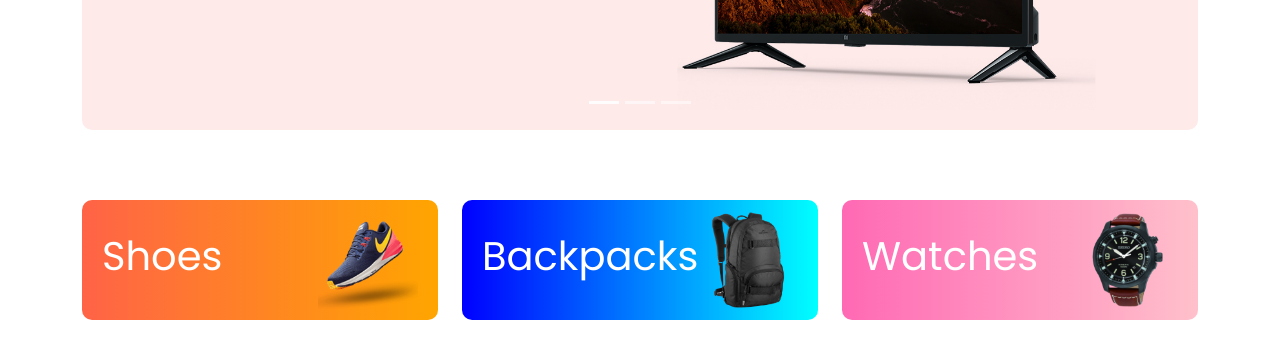
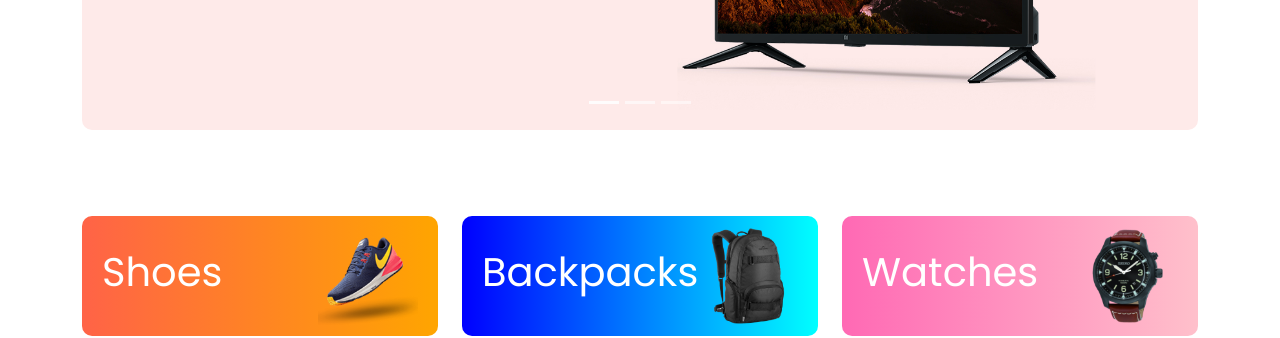
Before and after one commit to siamparvez44/pandacommerce, a plain HTML site: page index.html in a window 1280 px wide. Shown: the part 483-821 px from the top of the page. Drawn offline with nearby package versions, Linux system fonts and the light colour scheme.

Commit message:
[ADD] comments

```diff
--- a/index.html
+++ b/index.html
@@ -5,9 +5,14 @@
     <meta name="viewport" content="width=device-width, initial-scale=1.0">
     <title>Panda Commerce</title>
     <link rel="shortcut icon" href="images/icon.png" type="image/x-icon">
-    <link href="https://cdn.jsdelivr.net/npm/bootstrap@5.0.0-beta1/dist/css/bootstrap.min.css" rel="stylesheet" integrity="sha384-giJF6kkoqNQ00vy+HMDP7azOuL0xtbfIcaT9wjKHr8RbDVddVHyTfAAsrekwKmP1" crossorigin="anonymous">
+
+    <!-- google fonts -->
     <link rel="preconnect" href="https://fonts.gstatic.com">
     <link href="https://fonts.googleapis.com/css2?family=Poppins&display=swap" rel="stylesheet">
+
+    <!-- bootstrap 5 css cdn -->
+    <link href="https://cdn.jsdelivr.net/npm/bootstrap@5.0.0-beta1/dist/css/bootstrap.min.css" rel="stylesheet" integrity="sha384-giJF6kkoqNQ00vy+HMDP7azOuL0xtbfIcaT9wjKHr8RbDVddVHyTfAAsrekwKmP1" crossorigin="anonymous">
+
     <link rel="stylesheet" href="style.css">
 </head>
 <body>
@@ -98,19 +103,19 @@
 
     <div class="container categories">
         <div class="row">
-            <div class="col-md-4">
+            <div class="col-lg-4 col-md-6 my-3">
                 <div class="cat1 d-flex justify-content-between align-items-center">
                     <a href="#shoes"><h1>Shoes</h1></a>
                     <img src="images/categories/shoes.png" alt="">
                 </div>
             </div>
-            <div class="col-md-4">
+            <div class="col-lg-4 col-md-6 my-3">
                 <div class="cat2 d-flex justify-content-between align-items-center">
                     <a href="#backpacks"><h1>Backpacks</h1></a>
                     <img src="images/categories/bag.png" alt="">
                 </div>
             </div>
-            <div class="col-md-4">
+            <div class="col-lg-4 col-md-6 my-3">
                 <div class="cat3 d-flex justify-content-between align-items-center">
                     <a href="#watches"><h1>Watches</h1></a>
                     <img src="images/categories/watch.png" alt="">
@@ -259,15 +264,12 @@
             </div>
         </div>
     </div>
-
-
     <footer>
         <p class="text-center text-black-50">&copy2021 Panda Commerce. All rights reserved.</p>
     </footer>
 
 
-
-
+    <!-- bootstrap 5 js cdn -->
     <script src="https://cdn.jsdelivr.net/npm/bootstrap@5.0.0-beta1/dist/js/bootstrap.bundle.min.js" integrity="sha384-ygbV9kiqUc6oa4msXn9868pTtWMgiQaeYH7/t7LECLbyPA2x65Kgf80OJFdroafW" crossorigin="anonymous"></script>
     <script src="https://cdn.jsdelivr.net/npm/@popperjs/core@2.5.4/dist/umd/popper.min.js" integrity="sha384-q2kxQ16AaE6UbzuKqyBE9/u/KzioAlnx2maXQHiDX9d4/zp8Ok3f+M7DPm+Ib6IU" crossorigin="anonymous"></script>
     <script src="https://cdn.jsdelivr.net/npm/bootstrap@5.0.0-beta1/dist/js/bootstrap.min.js" integrity="sha384-pQQkAEnwaBkjpqZ8RU1fF1AKtTcHJwFl3pblpTlHXybJjHpMYo79HY3hIi4NKxyj" crossorigin="anonymous"></script>
```
